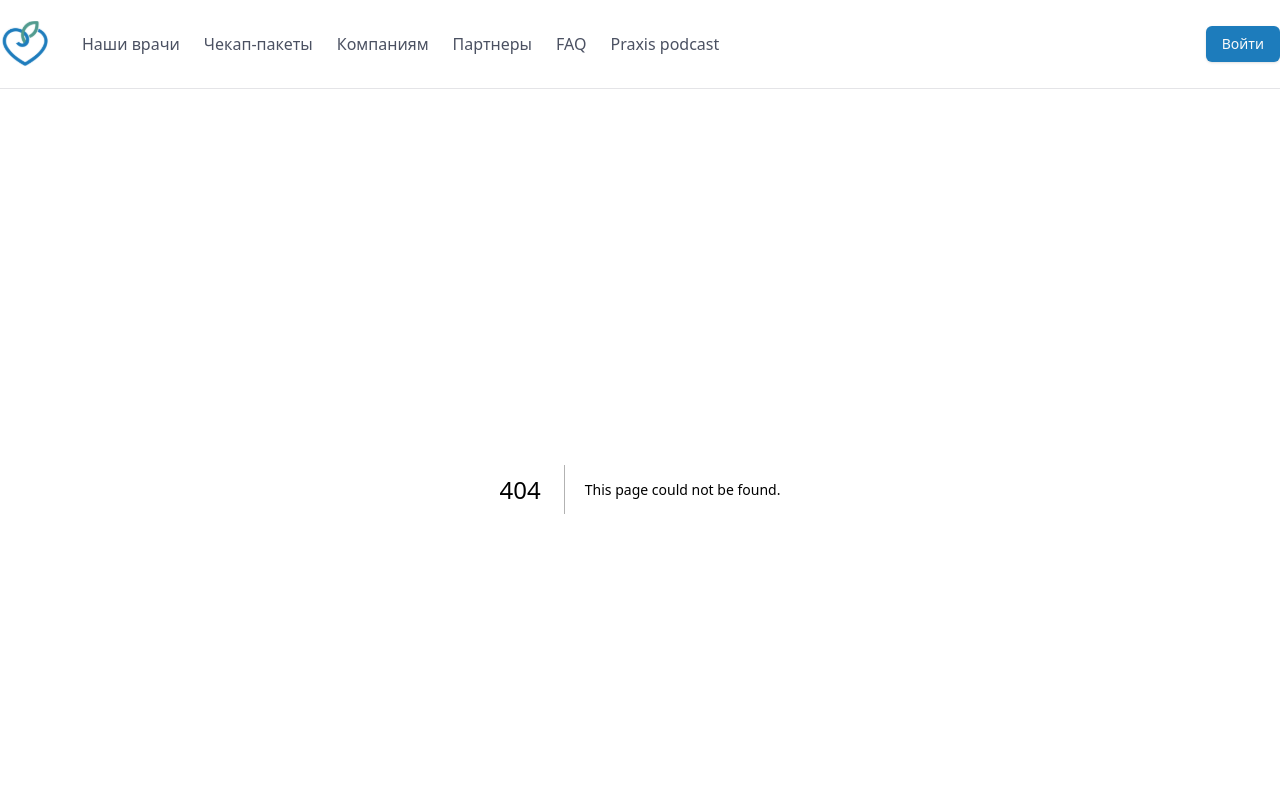
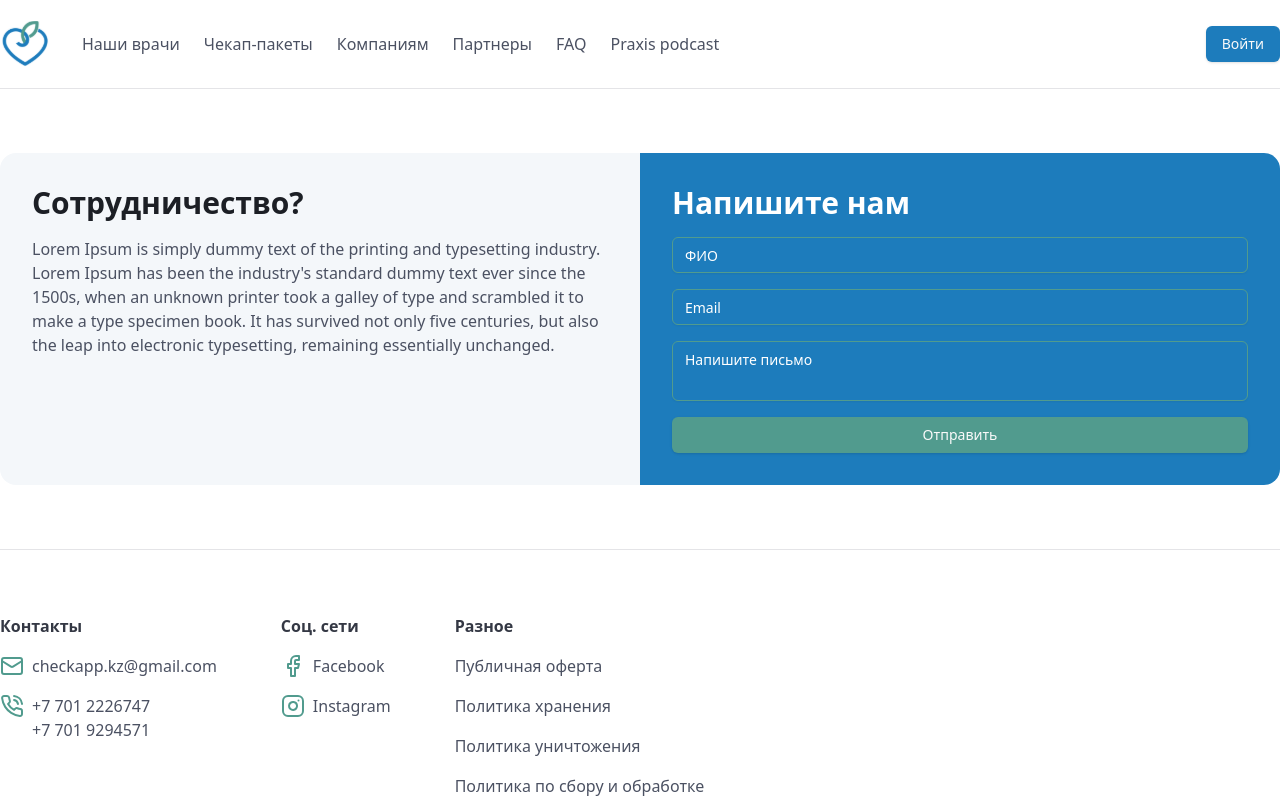
Before and after one commit to checkapp-kz/checkapp, a Next.js app: page /company in a window 1280 px wide. Before the commit this address had no page. Shown: the top 800 px of the page. Built offline with nearby package versions, Linux system fonts and the light colour scheme.

Commit message:
feat: add company page

```diff
--- /dev/null
+++ b/src/app/company/page.tsx
@@ -0,0 +1,20 @@
+"use client"
+import AOS from "aos";
+import "aos/dist/aos.css";
+import { useEffect } from "react";
+import CompanyForm from "@/app/components/CompanyForm";
+
+export default function Home() {
+
+  useEffect(() => {
+    AOS.init({
+      duration: 700,
+    })
+  }, []);
+
+  return (
+    <main className="overflow-x-hidden">
+      <CompanyForm />
+    </main>
+  );
+}
--- /dev/null
+++ b/src/app/components/CompanyForm.tsx
@@ -0,0 +1,29 @@
+import {Input} from "@/components/ui/input";
+import {Textarea} from "@/components/ui/textarea";
+import {Button} from "@/components/ui/button";
+
+const CompanyForm = () => {
+  return (
+    <section className="container mx-auto py-12 lg:py-16 px-4 lg:px-0">
+      <div className="flex items-stretch flex-col lg:flex-row justify-center rounded-2xl overflow-hidden">
+        <div className="w-full lg:w-1/2 bg-[#F4F7FA] p-8 flex flex-col gap-y-4">
+          <h1 className="text-3xl font-bold text-[#1C1F25]">Сотрудничество?</h1>
+          <p className="text-[#4B5162]">
+            Lorem Ipsum is simply dummy text of the printing and typesetting industry. Lorem Ipsum has been the industry&apos;s standard dummy text ever since the 1500s, when an unknown printer took a galley of type and scrambled it to make a type specimen book. It has survived not only five centuries, but also the leap into electronic typesetting, remaining essentially unchanged.
+          </p>
+        </div>
+        <div className="w-full lg:w-1/2 bg-[#1D7CBC] p-8 flex flex-col gap-y-4 text-white">
+          <h1 className="text-3xl font-bold">Напишите нам</h1>
+          <Input type="name" placeholder="ФИО" className="focus-visible:ring-0 border-[#519B8E] placeholder:text-white" />
+          <Input type="email" placeholder="Email" className="focus-visible:ring-0 border-[#519B8E] placeholder:text-white" />
+          <Textarea placeholder="Напишите письмо" className="focus-visible:ring-0 border-[#519B8E] placeholder:text-white resize-none" />
+          <Button className="bg-[#519B8E] hover:bg-[#519B8E]">
+            Отправить
+          </Button>
+        </div>
+      </div>
+    </section>
+  )
+}
+
+export default CompanyForm;
--- a/src/app/components/DocList.tsx
+++ b/src/app/components/DocList.tsx
@@ -34,7 +34,7 @@
   ];
 
   return (
-    <section className="container mx-auto py-16 lg:py-28 px-4 lg:px-0">
+    <section className="container mx-auto py-12 lg:py-16 px-4 lg:px-0">
       <div className="flex flex-col items-center gap-y-8">
         {docsList.map((item, index) => (
           <div
--- a/src/app/components/Footer.tsx
+++ b/src/app/components/Footer.tsx
@@ -62,7 +62,7 @@
           </a>
         </div>
       </div>
-      <div className="mt-8 lg:mt-16 border-t py-4">
+      <div className="border-t py-4">
         <p className="text-[#626981] text-sm">©2024 Batrbekk · All rights reserved.</p>
       </div>
     </footer>
--- /dev/null
+++ b/src/components/ui/input.tsx
@@ -0,0 +1,25 @@
+import * as React from "react"
+
+import { cn } from "@/lib/utils"
+
+export interface InputProps
+  extends React.InputHTMLAttributes<HTMLInputElement> {}
+
+const Input = React.forwardRef<HTMLInputElement, InputProps>(
+  ({ className, type, ...props }, ref) => {
+    return (
+      <input
+        type={type}
+        className={cn(
+          "flex h-9 w-full rounded-md border border-input bg-transparent px-3 py-1 text-sm shadow-sm transition-colors file:border-0 file:bg-transparent file:text-sm file:font-medium file:text-foreground placeholder:text-muted-foreground focus-visible:outline-none focus-visible:ring-1 focus-visible:ring-ring disabled:cursor-not-allowed disabled:opacity-50",
+          className
+        )}
+        ref={ref}
+        {...props}
+      />
+    )
+  }
+)
+Input.displayName = "Input"
+
+export { Input }
--- /dev/null
+++ b/src/components/ui/textarea.tsx
@@ -0,0 +1,24 @@
+import * as React from "react"
+
+import { cn } from "@/lib/utils"
+
+export interface TextareaProps
+  extends React.TextareaHTMLAttributes<HTMLTextAreaElement> {}
+
+const Textarea = React.forwardRef<HTMLTextAreaElement, TextareaProps>(
+  ({ className, ...props }, ref) => {
+    return (
+      <textarea
+        className={cn(
+          "flex min-h-[60px] w-full rounded-md border border-input bg-transparent px-3 py-2 text-sm shadow-sm placeholder:text-muted-foreground focus-visible:outline-none focus-visible:ring-1 focus-visible:ring-ring disabled:cursor-not-allowed disabled:opacity-50",
+          className
+        )}
+        ref={ref}
+        {...props}
+      />
+    )
+  }
+)
+Textarea.displayName = "Textarea"
+
+export { Textarea }
```
